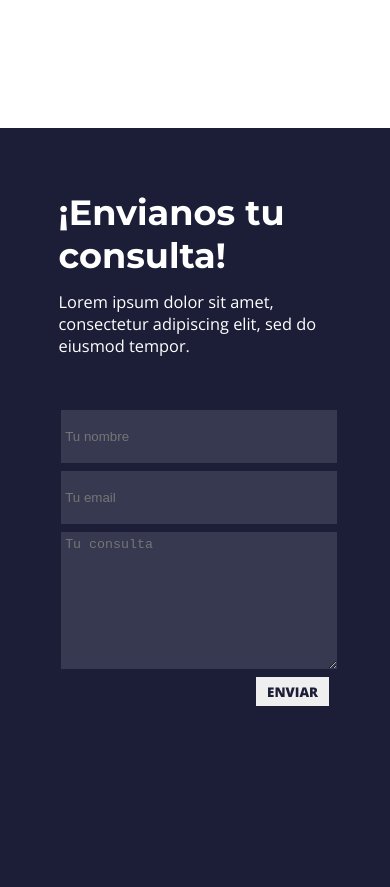
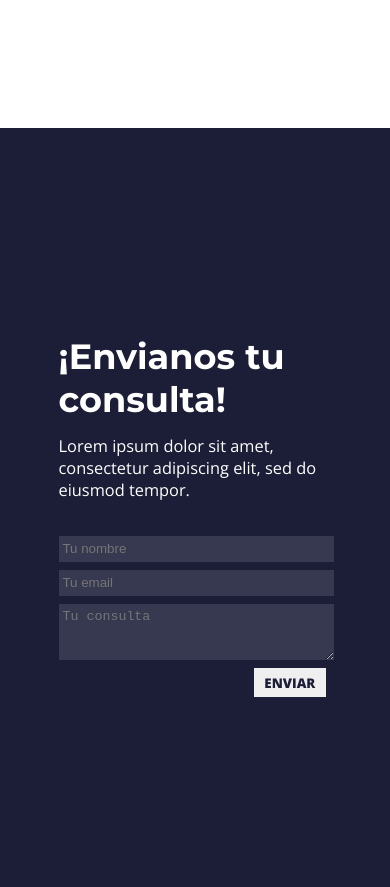
Before and after one commit to pomelodev/web-personal, a website: page index.html in a window 390 px wide. Shown: the part 1560-2447 px from the top of the page. Drawn offline with nearby package versions, Linux system fonts and the light colour scheme.

Commit message:
Arreglos sección Contacto

```diff
--- a/index.css
+++ b/index.css
@@ -244,6 +244,7 @@ footer{
 .direccion-element{
     display: flex;
     align-items: center;
+    font-family: "Open Sans", sans-serif;
 }
 
 .direccion-logo{
@@ -392,11 +393,13 @@ footer{
    .section-contacto{
        flex-direction: column;
        justify-content: center;
+       align-items: flex-start;
    }
 
    .contacto-izquierda{
        width: 100%;
-       height: 25vh;
+       height: auto;
+       margin-bottom: 10%;
    }
 
    .contacto-title{
@@ -405,6 +408,7 @@ footer{
 
    form{
        width: 98%;
+       height: auto;
    }
 
    .form-element{
@@ -469,6 +473,12 @@ footer{
 
     /*CONTACTO 468*/
 
+    .section-contacto{
+    }
+
+    .contacto-izquierda{
+        height: auto;
+    }
     .contacto-title{
         font-size: 9vw;
     }
--- a/index.html
+++ b/index.html
@@ -57,7 +57,7 @@
             </div>
         </div>
     </section>
-    <section class="section-contacto">
+    <section class="section-contacto" id="section-contacto">
         <div class="contacto-izquierda">
             <h1 class="contacto-title">¡Envianos tu<br> consulta!</h1>
             <p class="contacto-text">Lorem ipsum dolor sit amet, consectetur adipiscing elit, sed do eiusmod tempor.</p>
@@ -65,7 +65,7 @@
         <form action="/contact" method="post">
             <input class="form-element" type="text" name="nombre" placeholder="Tu nombre">
             <input class="form-element" type="email" name="email" placeholder="Tu email">
-            <textarea class="form-element text-area" name="consulta" id="" rows="10" placeholder="Tu consulta"></textarea>
+            <textarea class="form-element text-area" name="consulta" id="" placeholder="Tu consulta"></textarea>
             <input class="form-button" type="submit" value="ENVIAR">
         </form>
     </section>
--- a/index.js
+++ b/index.js
@@ -6,10 +6,11 @@ let menuButton = document.getElementById("menu-button");
 let navElementsArray = document.getElementsByClassName("nav-element");
 let navContacto = document.getElementById("nav-contacto");
 let portadaContenido = document.getElementById("portada-contenido");
+let sectionContacto = document.getElementById("section-contacto");
 //------Posiciones------//
 
 let posSectionPortada = sectionPortada.getBoundingClientRect().bottom;
-
+let posSectionContacto = sectionContacto.getBoundingClientRect().top;
 
 //------Animación scroll------//
 
@@ -30,6 +31,13 @@ window.onscroll = ()=>{
     if (window.pageYOffset < posSectionPortada && window.innerWidth <= 768){
         headerMobileLogo.style.visibility = "hidden";
     }
+    if (window.pageYOffset >= posSectionContacto && window.innerWidth > 768){
+        headerLogo.classList.remove("header-logo-fixed");
+    }
+    if(window.pageYOffset < posSectionContacto && window.pageYOffset > posSectionPortada){
+        headerLogo.classList.add("header-logo-fixed");
+    }
+
 };
 
 //------Menu button------//
```
